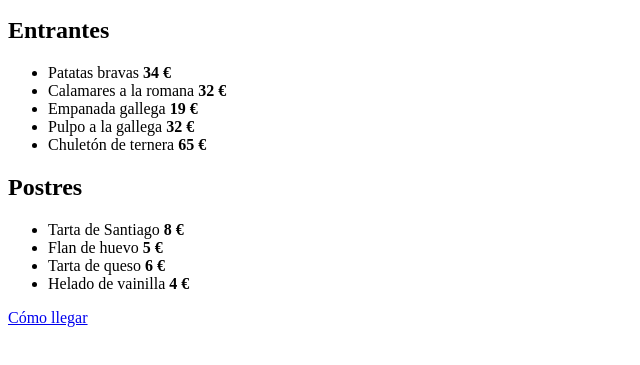
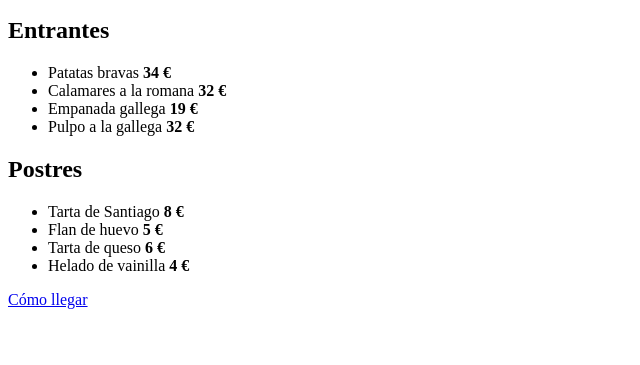
Before and after one commit to sasha-lazarev/menu-app, a plain HTML site: page index.html in a window 1280 px wide. Shown: the part 101-466 px from the top of the page, without its empty margins (0-640 px from the left). Drawn offline with Linux system fonts and the light colour scheme.

Commit message:
1.2 HTML lesson: fixing the chuleton dish

```diff
--- a/index.html
+++ b/index.html
@@ -14,7 +14,6 @@
             <li>Calamares a la romana <strong>32 €</strong></li>
             <li>Empanada gallega <strong>19 €</strong></li>
             <li>Pulpo a la gallega <strong>32 €</strong></li>
-            <li>Chuletón de ternera <strong>65 €</strong></li>
         </ul>
         <h2>Postres</h2>
         <ul>
```
